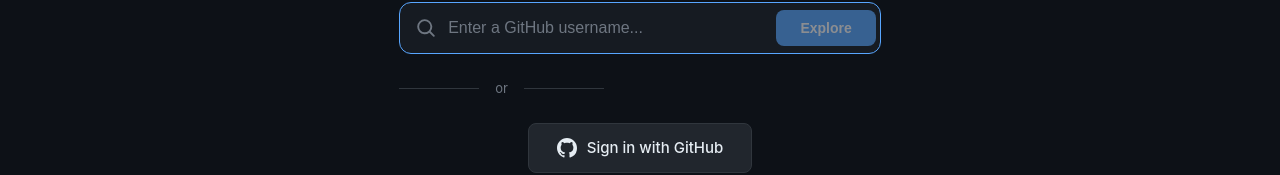
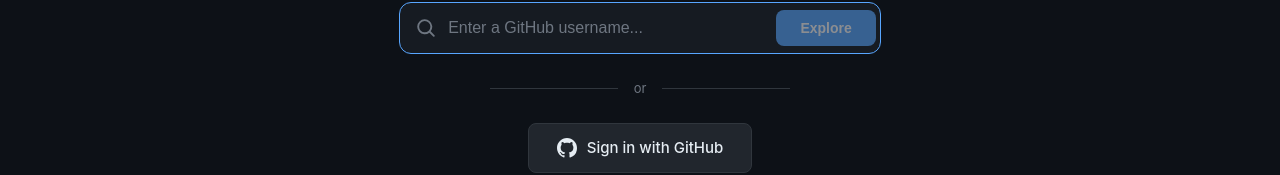
Before and after one commit to tag-assistant/my-contributions, a React (Vite) app: page / in a window 1280 px wide. Shown: the part 358-533 px from the top of the page. Built offline with nearby package versions, Linux system fonts and the light colour scheme.

Commit message:
fix: center 'or' divider on landing page

```diff
--- a/src/components/Landing.css
+++ b/src/components/Landing.css
@@ -92,8 +92,10 @@
 .landing-divider {
   display: flex;
   align-items: center;
+  justify-content: center;
   gap: 16px;
-  margin: 24px 0;
+  margin: 24px auto;
+  max-width: 300px;
   color: var(--text-tertiary);
   font-size: 13px;
 }
@@ -104,7 +106,6 @@
   flex: 1;
   height: 1px;
   background: var(--border);
-  max-width: 80px;
 }
 
 .github-login-btn {
```
